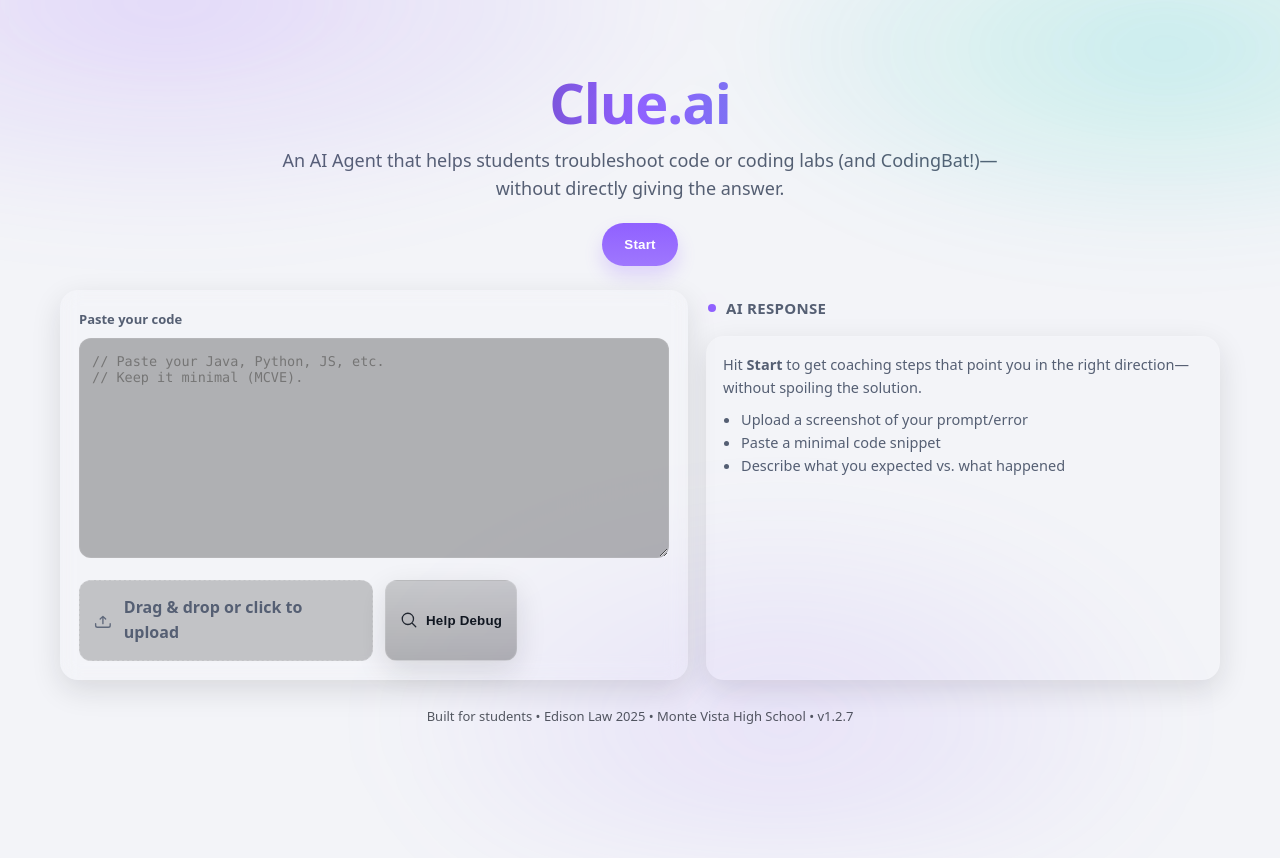
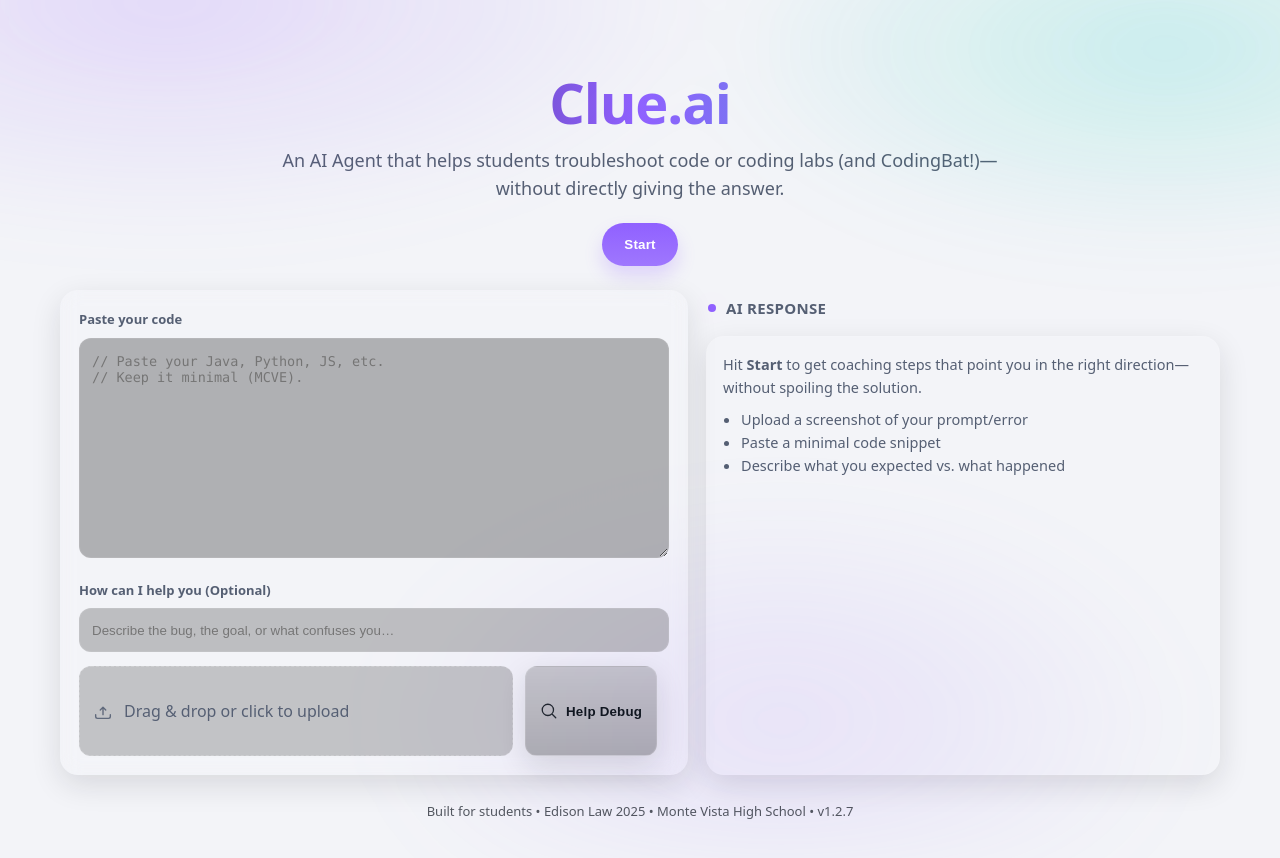
Before and after one commit to edison16a/clue.ai, a Next.js app: page / in a window 1280 px wide. Shown: the top 858 px of the page. Before the commit the page ends 800 px from the top, so only its background shows below. Built offline with nearby package versions, Linux system fonts and the light colour scheme.

Commit message:
First version UI done, V3

```diff
--- a/app/globals.css
+++ b/app/globals.css
@@ -96,6 +96,7 @@
 }
 
 .startBtn {
+  align-items: center;
   appearance: none;
   border: 0;
   padding: 14px 22px;
@@ -174,6 +175,7 @@
 }
 
 .dropzone {
+  align-items: center;
   display: block;
   border: 1.5px dashed rgba(255,255,255,.18);
   border-radius: var(--radius-md);
@@ -193,12 +195,21 @@
   box-shadow: 0 0 0 4px rgba(144,97,255,.22);
   transform: translateY(-1px);
 }
+/* Center the uploaded state text/icon inside the dropzone */
+.dropzone.hasFile .dzInner {
+  width: 100%;
+  justify-content: center;   /* horizontal centering */
+  text-align: center;
+  align-items: center;
+}
+/* Optional: keep default (no-file) state left-aligned */
 .dzInner {
   display: flex;
   gap: 10px;
   align-items: center;
-  font-weight: 600;
+  /* no justify-content here so default remains left */
 }
+
 .dzInner svg { opacity: .9; }
 .fileNote {
   margin-left: auto;
@@ -293,9 +304,48 @@
 }
 
 /* --- Help button layout next to upload --- */
+/* --- Upload row now: [dropzone][thumb][help] --- */
 .uploadRow {
-  grid-template-columns: 1fr auto 140px; /* was: 1fr 140px */
+  display: grid;
+  grid-template-columns: 1fr 120px auto; /* Upload | Preview | Help */
+  gap: 12px;
+  align-items: stretch;
 }
+
+/* Control order without changing JSX */
+.dropzone { order: 1; }
+.thumb    { order: 2; }
+.helpBtn  { order: 3; }
+
+/* Preview box sizing next to button */
+.thumb {
+  width: 120px;
+  max-height: 110px;
+  border-radius: var(--radius-md);
+  overflow: hidden;
+  background: rgba(0,0,0,.28);
+  border: 1px solid rgba(255,255,255,.08);
+  display: grid;
+  place-items: center;
+}
+.thumb img {
+  object-fit: cover;
+  width: 100%;
+  height: 100%;
+}
+
+/* Swap button text on upload */
+.dzTextUploaded { display: none; }
+.dropzone.hasFile .dzText { display: none; }            /* hide default */
+.dropzone.hasFile .dzTextUploaded { display: inline; }  /* show "File uploaded" */
+.dropzone.hasFile .fileNote { display: none; }          /* hide filename detail */
+
+/* Mobile: stack gracefully */
+@media (max-width: 640px) {
+  .uploadRow { grid-template-columns: 1fr; }
+  .thumb { width: 100%; max-height: 180px; }
+}
+
 
 /* Help button */
 .helpBtn {
@@ -334,3 +384,116 @@
     margin-top: 10px;
   }
 }
+
+/* === Optional help input styling === */
+.askInput {
+  width: 100%;
+  height: 44px;
+  border-radius: var(--radius-md);
+  border: 1px solid rgba(255,255,255,.08);
+  background: rgba(0,0,0,.22);
+  color: rgb(var(--fg));
+  padding: 10px 12px;
+  outline: none;
+  transition: border-color .15s ease, box-shadow .15s ease, background .2s ease;
+}
+.askInput:focus {
+  border-color: color-mix(in oklab, rgb(var(--accent)) 55%, white);
+  box-shadow: 0 0 0 4px rgba(144,97,255,.18);
+  background: rgba(0,0,0,.28);
+}
+
+/* === Upload row tweaks: [dropzone][thumbs][help] === */
+.uploadRow {
+  display: grid;
+  grid-template-columns: 1fr auto auto; /* Upload | Previews | Help */
+  gap: 12px;
+  align-items: stretch;
+}
+
+/* order without changing JSX */
+.dropzone { order: 1; min-height: 90px; display: flex; align-items: center; } /* ensure vertical baseline */
+.thumbs   { order: 2; }
+.helpBtn  { order: 3; }
+.thumb    { order: 2; } /* legacy single preview */
+
+/* center contents when file exists */
+.dzInner {
+  display: flex;
+  gap: 10px;
+  align-items: center;       /* vertical centering */
+  justify-content: flex-start;
+  width: 100%;
+  height: 100%;
+}
+.dropzone.hasFile .dzInner {
+  justify-content: center;   /* horizontal centering (uploaded state) */
+  align-items: center;        /* vertical centering */
+  text-align: center;
+}
+
+/* hide filename & swap button text after upload */
+.dzTextUploaded { display: none; }
+.dropzone.hasFile .dzText { display: none; }
+.dropzone.hasFile .dzTextUploaded { display: inline; }
+.dropzone.hasFile .fileNote { display: none; }
+
+/* previews gallery */
+.thumbs {
+  display: inline-flex;
+  gap: 10px;
+  align-items: center;
+  max-width: clamp(120px, 28vw, 360px);
+  overflow-x: auto;
+  padding: 6px 2px;
+}
+
+/* each thumb with close button */
+.thumbItem {
+  position: relative;
+  width: 120px;
+  height: 110px;
+  border-radius: var(--radius-md);
+  overflow: hidden;
+  background: rgba(0,0,0,.28);
+  border: 1px solid rgba(255,255,255,.08);
+  flex: 0 0 auto;
+  display: grid;
+  place-items: center;
+}
+.thumbItem img {
+  width: 100%;
+  height: 100%;
+  object-fit: cover;
+}
+.thumbClose {
+  position: absolute;
+  top: 6px;
+  right: 6px;
+  width: 22px;
+  height: 22px;
+  line-height: 20px;
+  border-radius: 999px;
+  border: 1px solid rgba(255,255,255,.28);
+  background: rgba(0,0,0,.55);
+  color: rgb(var(--fg));
+  font-weight: 800;
+  font-size: 14px;
+  cursor: pointer;
+  display: grid;
+  place-items: center;
+}
+.thumbClose:hover {
+  background: rgba(144,97,255,.55);
+  border-color: rgba(144,97,255,.75);
+}
+
+/* when gallery is present, hide legacy single-thumb block (kept in JSX) */
+.uploadRow.hasGallery .thumb { display: none; }
+
+/* mobile */
+@media (max-width: 640px) {
+  .uploadRow { grid-template-columns: 1fr; }
+  .thumbs { max-width: 100%; }
+  .helpBtn { width: 100%; justify-content: center; }
+}
--- a/app/page.tsx
+++ b/app/page.tsx
@@ -5,18 +5,40 @@
 
 export default function Page() {
   const [code, setCode] = useState<string>("");
-  const [imageName, setImageName] = useState<string>("");
-  const [imagePreview, setImagePreview] = useState<string | null>(null);
+  const [imageName, setImageName] = useState<string>("");                // kept
+  const [imagePreview, setImagePreview] = useState<string | null>(null); // kept (legacy single)
   const [aiText, setAiText] = useState<string>("");
+  const [ask, setAsk] = useState<string>("");                            // NEW: optional prompt text
+  const [images, setImages] = useState<Array<{ name: string; src: string }>>([]); // NEW: multi
   const fileInputRef = useRef<HTMLInputElement | null>(null);
+
+  // NEW: util to add multiple files
+  const addFiles = (files: FileList | null) => {
+    if (!files || files.length === 0) return;
+
+    // for "File uploaded" label logic
+    setImageName(files[0].name);
+
+    Array.from(files).forEach((file, idx) => {
+      const reader = new FileReader();
+      reader.onload = () => {
+        const src = reader.result as string;
+        setImages((prev) => [...prev, { name: file.name, src }]);
+
+        // keep your legacy single-preview working (first file only)
+        if (idx === 0 && !imagePreview) setImagePreview(src);
+      };
+      reader.readAsDataURL(file);
+    });
+  };
 
   const onDrop = (e: React.DragEvent<HTMLLabelElement>) => {
     e.preventDefault();
-    const file = e.dataTransfer.files?.[0];
-    if (file) handleImage(file);
+    addFiles(e.dataTransfer.files); // NEW
   };
 
   const handleImage = (file: File) => {
+    // kept for compatibility (used by your original code paths)
     setImageName(file.name);
     const reader = new FileReader();
     reader.onload = () => setImagePreview(reader.result as string);
@@ -24,18 +46,36 @@
   };
 
   const onFileChange = (e: React.ChangeEvent<HTMLInputElement>) => {
-    const file = e.target.files?.[0];
-    if (file) handleImage(file);
+    // UPDATED: accept multiple files
+    const files = e.target.files;
+    addFiles(files); // NEW
+  };
+
+  const removeImage = (index: number) => {
+    setImages((prev) => {
+      const next = prev.filter((_, i) => i !== index);
+      // keep legacy single-preview in sync
+      if (index === 0) {
+        setImagePreview(next[0]?.src ?? null);
+        setImageName(next[0]?.name ?? "");
+      }
+      return next;
+    });
   };
 
   const onStart = () => {
     // Demo behavior: craft a gentle, non-solution “coaching” style response
     const hasCode = code.trim().length > 0;
-    const hasImg = !!imagePreview;
+    const hasImg = images.length > 0 || !!imagePreview;
+    const hasAsk = ask.trim().length > 0;
 
     const intro =
       "Here’s how I’d help without giving the answer directly—let’s debug like a pro:";
     const steps: string[] = [];
+
+    if (hasAsk) {
+      steps.push(`User context: ${ask}`);
+    }
 
     if (hasCode) {
       steps.push(
@@ -103,9 +143,24 @@
             />
           </div>
 
-          <div className="uploadRow">
+          {/* NEW: Optional guidance input */}
+          <div className="fieldGroup">
+            <label htmlFor="ask" className="label">
+              How can I help you (Optional)
+            </label>
+            <input
+              id="ask"
+              type="text"
+              className="askInput"
+              placeholder="Describe the bug, the goal, or what confuses you…"
+              value={ask}
+              onChange={(e) => setAsk(e.target.value)}
+            />
+          </div>
+
+          <div className={`uploadRow ${images.length ? "hasGallery" : ""}`}>
             <label
-              className="dropzone"
+              className={`dropzone ${imageName ? "hasFile" : ""}`}
               onDragOver={(e) => e.preventDefault()}
               onDrop={onDrop}
               tabIndex={0}
@@ -116,6 +171,7 @@
               <input
                 ref={fileInputRef}
                 type="file"
+                multiple                                          // NEW
                 accept="image/*"
                 className="hiddenFile"
                 onChange={onFileChange}
@@ -132,12 +188,34 @@
                     strokeLinejoin="round"
                   />
                 </svg>
-                <span>Drag & drop or click to upload</span>
+                <span className="dzText">Drag & drop or click to upload</span>
+                {imageName && <span className="dzTextUploaded">File uploaded</span>}
                 {imageName && <em className="fileNote">Selected: {imageName}</em>}
               </div>
             </label>
 
-            {/* NEW: Help button placed to the right of upload area */}
+            {/* NEW: Previews container with removable thumbs */}
+            {images.length > 0 && (
+              <div className="thumbs" aria-label="Uploaded previews">
+                {images.map((img, i) => (
+                  <div className="thumbItem" key={`${img.name}-${i}`}>
+                    {/* eslint-disable-next-line @next/next/no-img-element */}
+                    <img src={img.src} alt={`Uploaded ${img.name}`} />
+                    <button
+                      type="button"
+                      className="thumbClose"
+                      aria-label={`Remove ${img.name}`}
+                      title="Remove"
+                      onClick={() => removeImage(i)}
+                    >
+                      ×
+                    </button>
+                  </div>
+                ))}
+              </div>
+            )}
+
+            {/* existing Help button; stays third in order */}
             <button
               type="button"
               className="helpBtn"
@@ -158,11 +236,10 @@
               </svg>
               <span>Help Debug</span>
             </button>
-            {/* END NEW */}
 
+            {/* legacy single preview block (kept). Hidden via CSS when gallery present */}
             {imagePreview && (
               <div className="thumb">
-                {/* decorative preview */}
                 {/* eslint-disable-next-line @next/next/no-img-element */}
                 <img src={imagePreview} alt="Uploaded preview" />
               </div>
```
